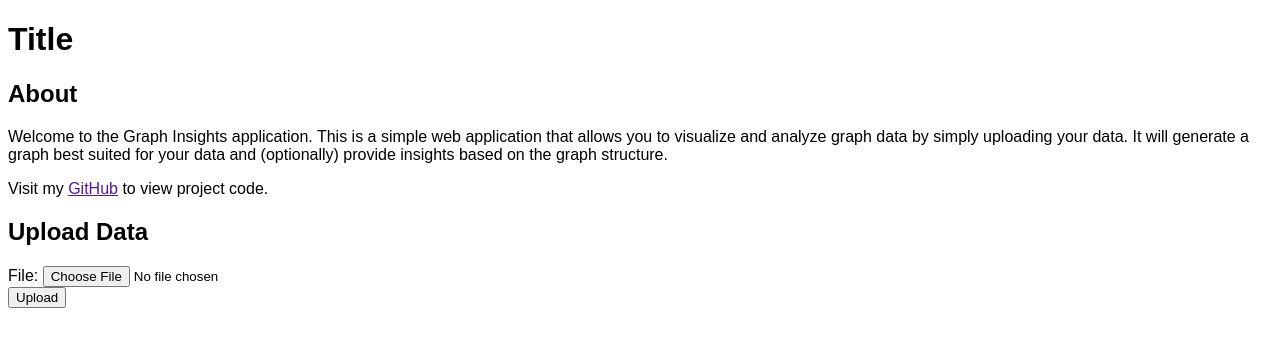
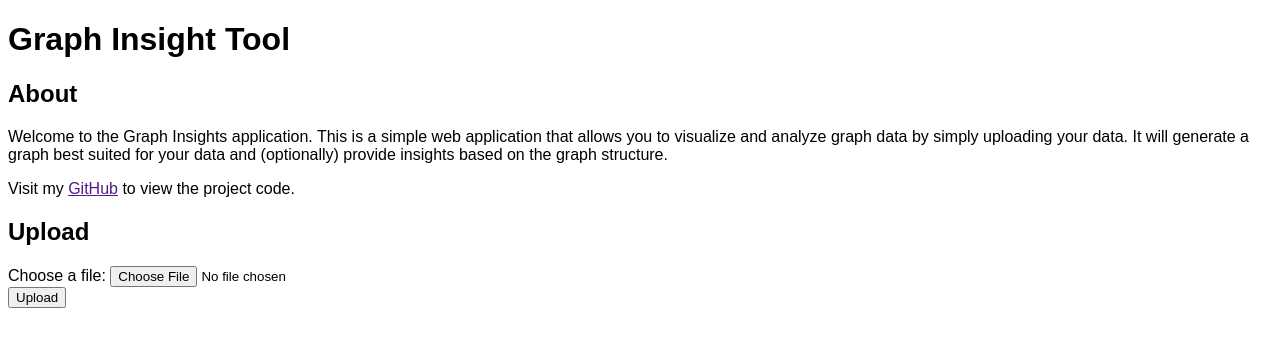
Before and after one commit to EmmanuelM-A/graph-insight-tool, a Flask app: page / in a window 1280 px wide. Shown: the top 347 px of the page. Run offline with Flask 3, Linux system fonts and the light colour scheme.

Commit message:
improving upload mechanism and html file

```diff
--- a/app.py
+++ b/app.py
@@ -1,10 +1,20 @@
 from flask import Flask, render_template
+from modules.upload import upload
 
 app = Flask(__name__)
 
 
-@app.route("/")
+@app.route("/", methods=["GET", "POST"])
 def index():
+    # Upload
+    upload()
+
+    # Process
+    # Analyze
+    # Visualize/Generate Graph
+    # Generate Insights
+
+
     return render_template("index.html")
 
 
--- /dev/null
+++ b/modules/upload.py
@@ -0,0 +1,38 @@
+from flask import request
+from werkzeug.utils import secure_filename
+
+ALLOWED_EXTENSIONS = {'csv', 'xls', 'xlsx'}
+
+
+def allowed_file(filename):
+    """
+    Checks if the file has an allowed extension.
+    """
+
+    return '.' in filename and filename.rsplit('.', 1)[1].lower() in ALLOWED_EXTENSIONS
+
+
+def upload():
+    """
+        Handles file uploads.
+        :return:
+        - A success message if the file is uploaded successfully.
+        - An error message if the file is not allowed or no file is selected.
+    """
+
+    if request.method == 'POST':
+        # check if the post request has the file part
+        if 'file' not in request.files:
+            return "No file part"
+
+        file = request.files['file']
+
+        # if user does not select file, browser also submit an empty part without filename
+        if file.filename == '':
+            return "No selected file"
+
+        if file and allowed_file(file.filename):
+            filename = secure_filename(file.filename)
+
+            # file.save(os.path.join(app.config['UPLOAD_FOLDER'], filename))
+            # return "File uploaded successfully"
--- a/templates/index.html
+++ b/templates/index.html
@@ -4,30 +4,32 @@
         <meta charset="UTF-8">
         <meta name="viewport" content="width=device-width, user-scalable=no, initial-scale=1.0, maximum-scale=1.0, minimum-scale=1.0">
         <meta http-equiv="X-UA-Compatible" content="ie=edge">
-        <title>Graph Insights</title>
+        <title>Graph Insight Tool</title>
         <link rel="stylesheet" href="{{ url_for('static', filename='css/main.css') }}">
     </head>
     <body>
-        <h1>Title</h1>
+        <header>
+            <h1>Graph Insight Tool</h1>
+        </header>
 
-        <div id="about">
+        <section id="about">
             <h2>About</h2>
             <p>
                 Welcome to the Graph Insights application. This is a simple web application that allows you to visualize
                 and analyze graph data by simply uploading your data. It will generate a graph best suited for your data
                 and (optionally) provide insights based on the graph structure.
             </p>
-            <p>Visit my <a href="">GitHub</a> to view project code.</p>
-        </div>
+            <p>Visit my <a href="">GitHub</a> to view the project code.</p>
+        </section>
 
-        <div id="upload">
-            <h2>Upload Data</h2>
+        <section id="upload">
+            <h2>Upload</h2>
             <form action="{{ url_for('index') }}" method="POST" enctype="multipart/form-data">
-                <label for="file">File:</label>
-                <input type="file" name="file" id="file" accept=".csv, .json, .txt" required>
+                <label for="file">Choose a file:</label>
+                <input type="file" name="file" id="file" accept=".csv, .xlsx, .xlsx" required>
                 <br />
                 <button type="submit">Upload</button>
             </form>
-        </div>
+        </section>
     </body>
 </html>
```
